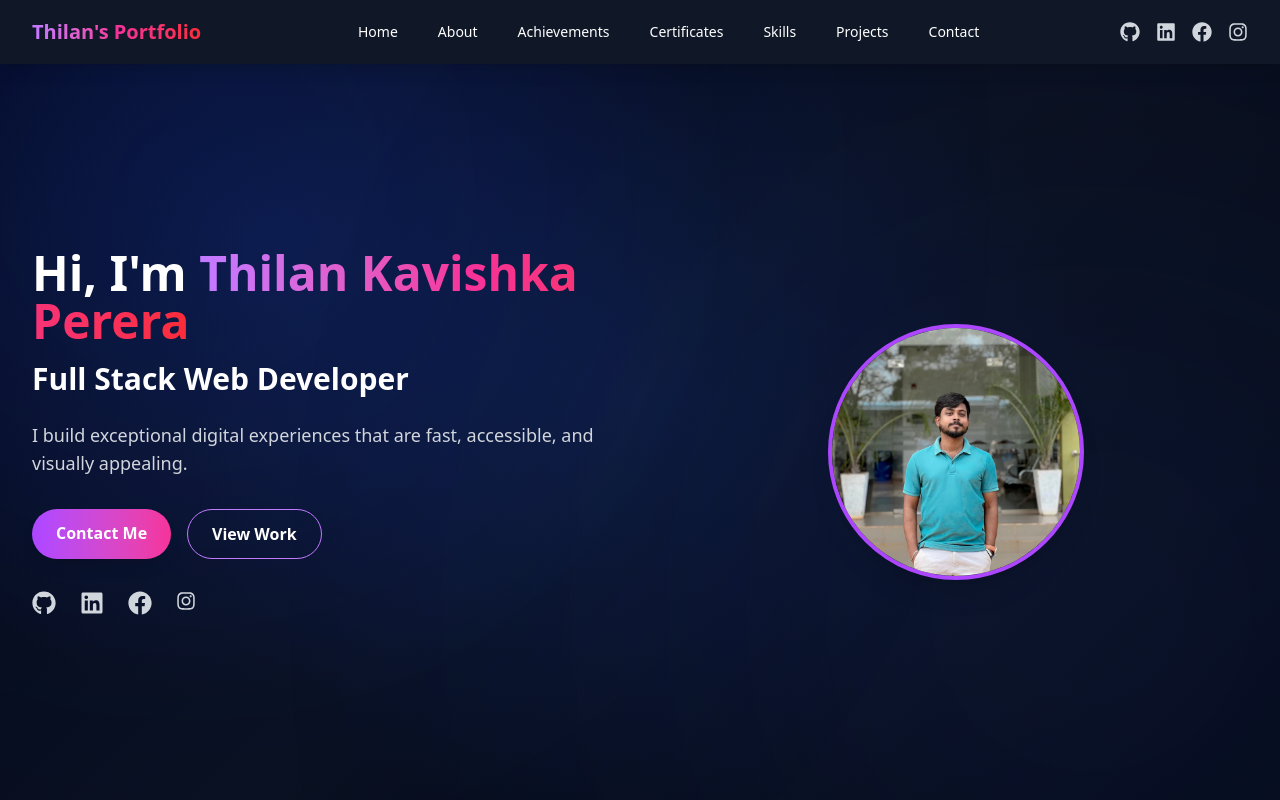
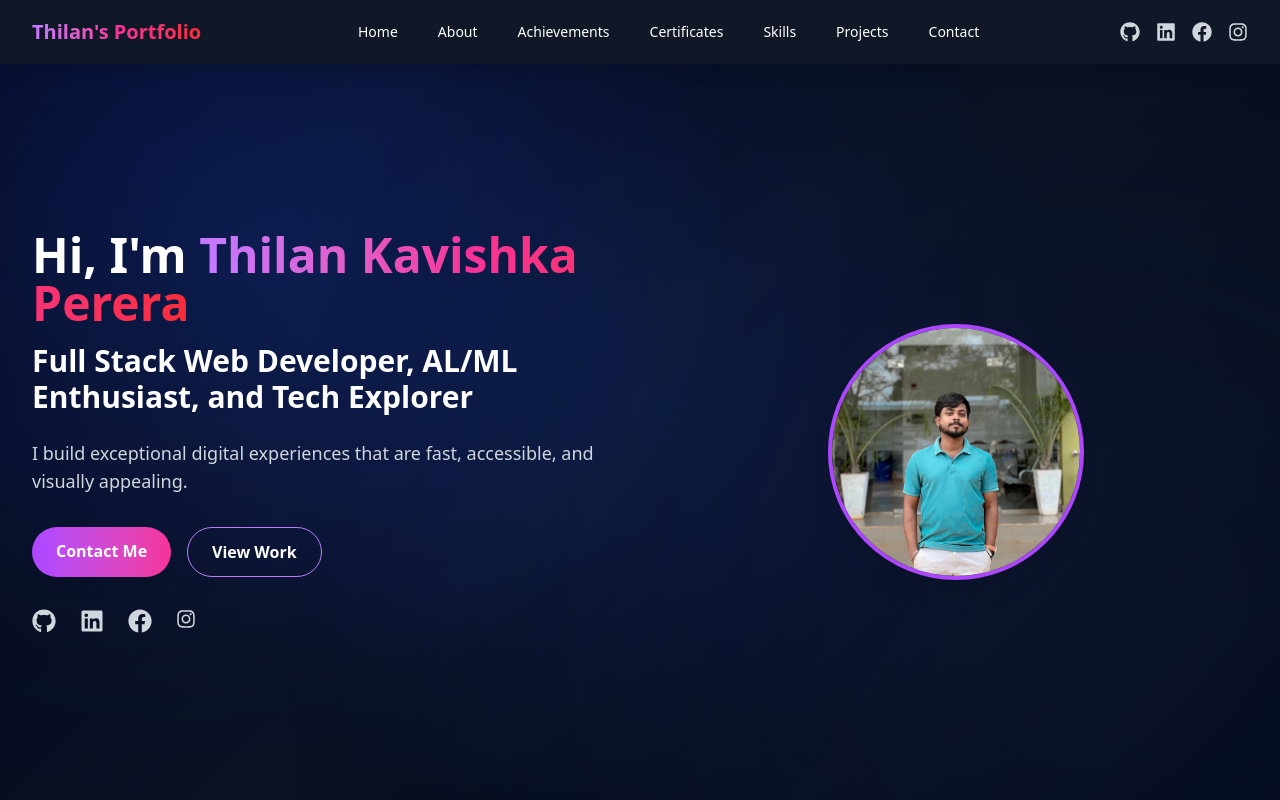
Before and after one commit to Thilankavishka/Portfolio-, a React (Vite) app: page / in a window 1280 px wide. Shown: the top 800 px of the page. Built offline with nearby package versions, Linux system fonts and the light colour scheme.

Commit message:
change Hero Section

```diff
--- a/src/components/Hero.jsx
+++ b/src/components/Hero.jsx
@@ -19,7 +19,7 @@ const Hero = () => {
               </span>
             </h1>
             <h2 className="text-2xl md:text-3xl font-semibold mb-6">
-              Full Stack Web Developer
+              Full Stack Web Developer, AL/ML Enthusiast, and Tech Explorer
             </h2>
             <p className="text-lg text-gray-300 mb-8 max-w-xl">
               I build exceptional digital experiences that are fast, accessible,
```
